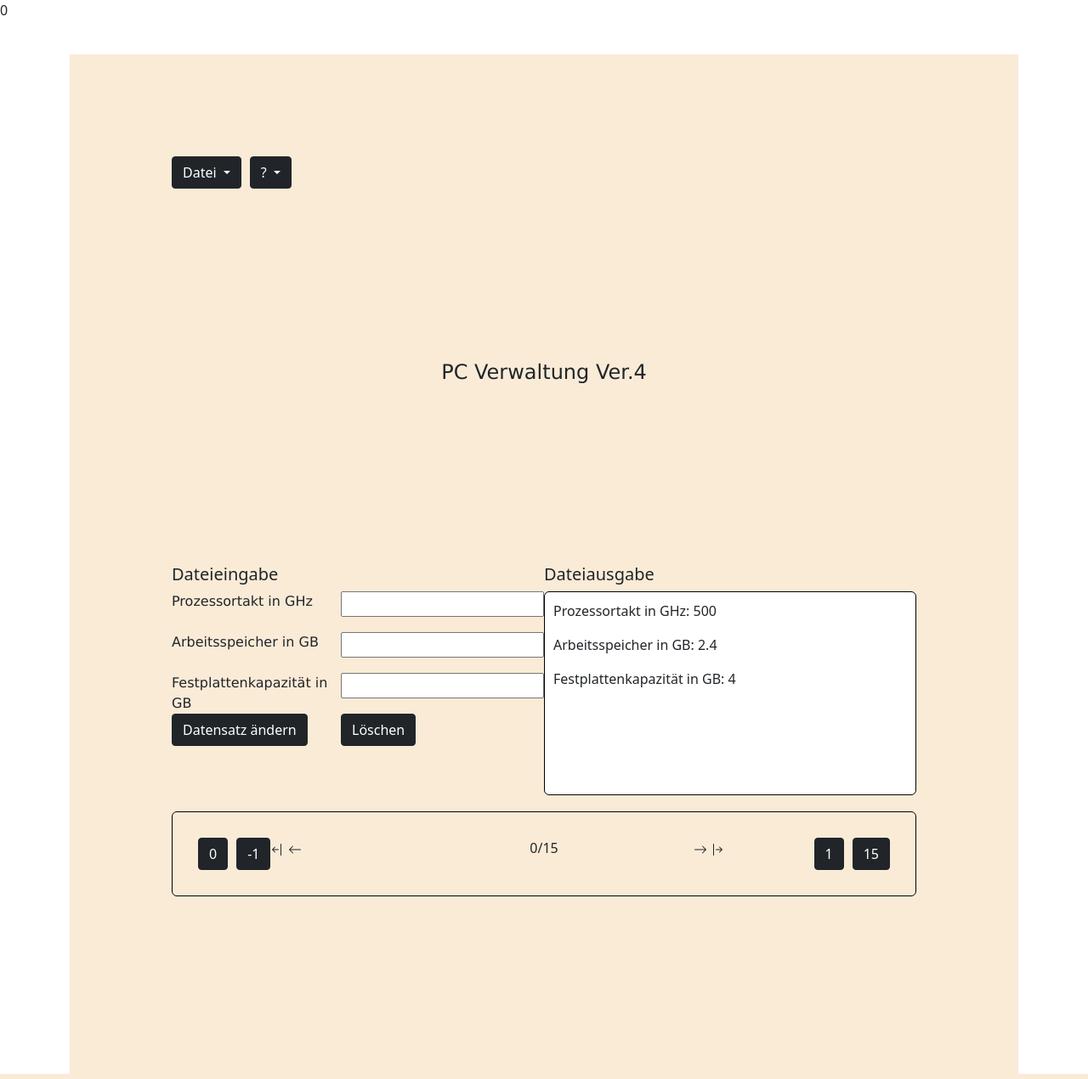
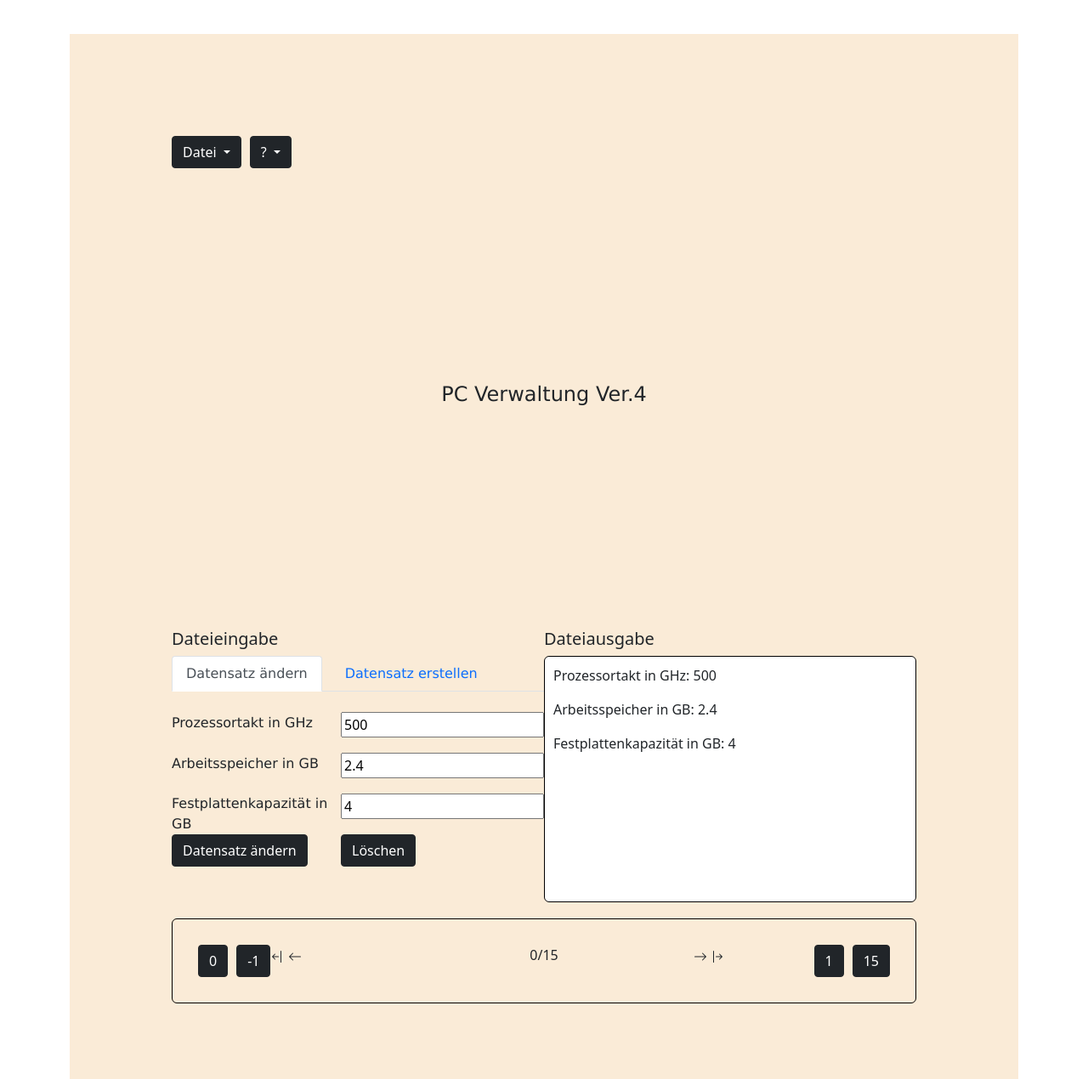
Before and after one commit to nickdrx/PC_Verwaltung, a PHP site: page / in a window 1280 px wide. Shown: the top 1270 px of the page at 85% size. Run offline with PHP 8.4, Linux system fonts and the light colour scheme; data comes from the database, SQL or seed files in the repository.

Commit message:
added create.php and workflow

```diff
--- a/index.php
+++ b/index.php
@@ -53,7 +53,6 @@ function checkDBTest() {
 // Next / Before Datensatz Button Event
 $current_record = $records[$data_index];
 $index = $data_index;
-echo $data_index;
 ?>
 
 
@@ -64,6 +63,13 @@ echo $data_index;
         <link rel="stylesheet" href="./style/style.css">
         <link href="https://cdn.jsdelivr.net/npm/bootstrap@5.1.3/dist/css/bootstrap.min.css" rel="stylesheet" integrity="sha384-1BmE4kWBq78iYhFldvKuhfTAU6auU8tT94WrHftjDbrCEXSU1oBoqyl2QvZ6jIW3" crossorigin="anonymous">
         <script src="https://cdn.jsdelivr.net/npm/bootstrap@5.1.3/dist/js/bootstrap.bundle.min.js" integrity="sha384-ka7Sk0Gln4gmtz2MlQnikT1wXgYsOg+OMhuP+IlRH9sENBO0LRn5q+8nbTov4+1p" crossorigin="anonymous"></script>
+        <script src="https://code.jquery.com/jquery-3.5.1.min.js"></script>
+        	<!-- bootstrap -->
+          <script>
+$(document).ready(function(){
+    $("#myTab0 a:last").tab("show"); // show last tab
+});
+</script>
     </head>
     <body>
         <div class="container">
@@ -103,23 +109,58 @@ echo $data_index;
                                 <h4 class="main_app_header">PC Verwaltung Ver.4</h4>
                             </div>
                             <div class="main_verw_div3">
-                                <h5>Dateieingabe</h5>
+                            <h5>Dateieingabe</h5>
+        <ul class="nav nav-tabs" id="myTab">
+        <li class="nav-item">
+            <a href="#data_aendern" class="nav-link active" data-bs-toggle="tab">Datensatz ändern</a>
+        </li>
+        <li class="nav-item">
+            <a href="#data_neu" class="nav-link" data-bs-toggle="tab">Datensatz erstellen</a>
+        </li>
+    </ul>
+    <br>
+<div class="tab-content" id="Tab_datensätze">
+      <div
+        class="tab-pane fade show active"
+        id="data_aendern"
+        role="tabpanel"
+        aria-labelledby="data_aendern_tab"
+      >
                                 <!-- Input Form -->
                                 <form action="./classes/updated.php" method="post">
                                 <div class="form_parent">
                                     <input name="id" value="<?php echo $current_record[0]; ?>" hidden>
                                     <div class="form_div1"><label for="prozesstakt">Prozessortakt in GHz</label></div>
-                                    <div class="form_div2"><input id="prozesstakt" name="hdd" required></div>
+                                    <div class="form_div2"><input id="prozesstakt" value="<?php echo $current_record[1]; ?>" name="hdd" value="" required></div>
                                     <div class="form_div3"><label for="arbeitsspeicher">Arbeitsspeicher in GB</label></div>
-                                    <div class="form_div4"><input id="arbeitsspeicher" name="takt" required></div>
+                                    <div class="form_div4"><input id="arbeitsspeicher" value="<?php echo $current_record[2]; ?>" name="takt" required></div>
                                     <div class="form_div5"><label for="festplattkapa">Festplattenkapazität in GB</label></div>
-                                    <div class="form_div6"><input id="festplattkapa" name="ram" required></div>
+                                    <div class="form_div6"><input id="festplattkapa" name="ram" value="<?php echo $current_record[3]; ?>" required></div>
                                     <div class="form_div7"><button type="submit"  id="btn_datensatz_ändern" class="btn btn-dark">Datensatz ändern</button></div>
                                     <div class="form_div8"><button type="reset" id="btn_datensatz_löschen" class="btn btn-dark">Löschen</button></div>
                                     </div>
                                 </form>
-
-
+      </div>
+      <div
+          class="tab-pane fade"
+          id="data_neu"
+          role="tabpanel"
+          aria-labelledby="data_neu_tab">
+                                <!-- Input Form -->
+                                <form action="./classes/create.php" method="post">
+                                <div class="form_parent">
+                                    <div class="form_div1"><label for="prozesstakt">Prozessortakt in GHz</label></div>
+                                    <div class="form_div2"><input id="prozesstakt" name="hdd" value="" required></div>
+                                    <div class="form_div3"><label for="arbeitsspeicher">Arbeitsspeicher in GB</label></div>
+                                    <div class="form_div4"><input id="arbeitsspeicher"  name="takt" required></div>
+                                    <div class="form_div5"><label for="festplattkapa">Festplattenkapazität in GB</label></div>
+                                    <div class="form_div6"><input id="festplattkapa" name="ram"  required></div>
+                                    <div class="form_div7"><button type="submit"  id="btn_datensatz_ändern" class="btn btn-dark">Datensatz hinzufügen</button></div>
+                                    <div class="form_div8"><button type="reset" id="btn_datensatz_löschen" class="btn btn-dark">Löschen</button></div>
+                                    </div>
+                                </form>
+      </div>
+</div>
                             </div>
                             <div class="main_verw_div4">
                                 <h5>Dateiausgabe</h5>
@@ -212,6 +253,12 @@ echo $data_index;
             </div>
           </div>
 
+
+
+
+
+
+
         <!-- Modals -->
           <div class="Modals">
 
```
Also changed, not shown: classes/PC.php (deleted, +0 -13 lines), classes/create.php (added, +33 -0 lines).
